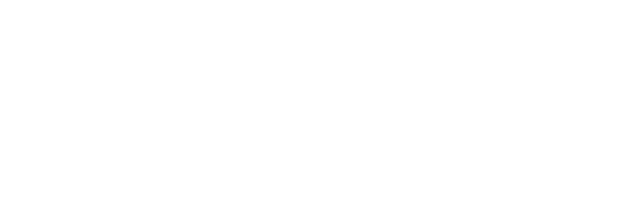
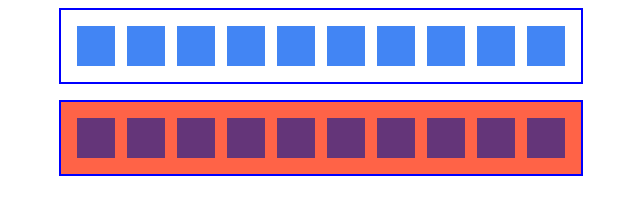
Before and after one commit to yodir/my-first-repository, a plain HTML site: page 20boxes/index.html in a window 1280 px wide. Shown: the whole page, without its empty margins (319-959 px from the left). Drawn offline with Linux system fonts and the light colour scheme.

Commit message:
szinegyeztetes

```diff
--- a/20boxes/index.html
+++ b/20boxes/index.html
@@ -7,6 +7,30 @@
     <link rel="stylesheet" href="style.css">
 </head>
 <body>
-
+    <div class="keret">
+            <div class="square"></div>
+            <div class="square"></div>
+            <div class="square"></div>
+            <div class="square"></div>
+            <div class="square"></div>
+            <div class="square"></div>
+            <div class="square"></div>
+            <div class="square"></div>
+            <div class="square"></div>
+            <div class="square"></div>
+    </div>
+    <p></p>
+    <div class="keret ketto">
+        <div class="square box"></div>
+        <div class="square box"></div>
+        <div class="square box"></div>
+        <div class="square box"></div>
+        <div class="square box"></div>
+        <div class="square box"></div>
+        <div class="square box"></div>
+        <div class="square box"></div>
+        <div class="square box"></div>
+        <div class="square box"></div>
+    </div>
 </body>
 </html>
--- a/20boxes/style.css
+++ b/20boxes/style.css
@@ -0,0 +1,21 @@
+.keret{
+    border-style: solid;
+    border-color: blue;
+    border-width: 2px;
+    padding: 10px;
+    width: 500px;
+    display: flex;
+    margin: auto;
+}
+.square{
+    width: 40px;
+    height: 40px;
+    background: #4285f4;
+    margin: 6px;
+}
+.ketto{
+    background: #ff6347;
+}
+.box{
+    background: #643579;
+}
```
